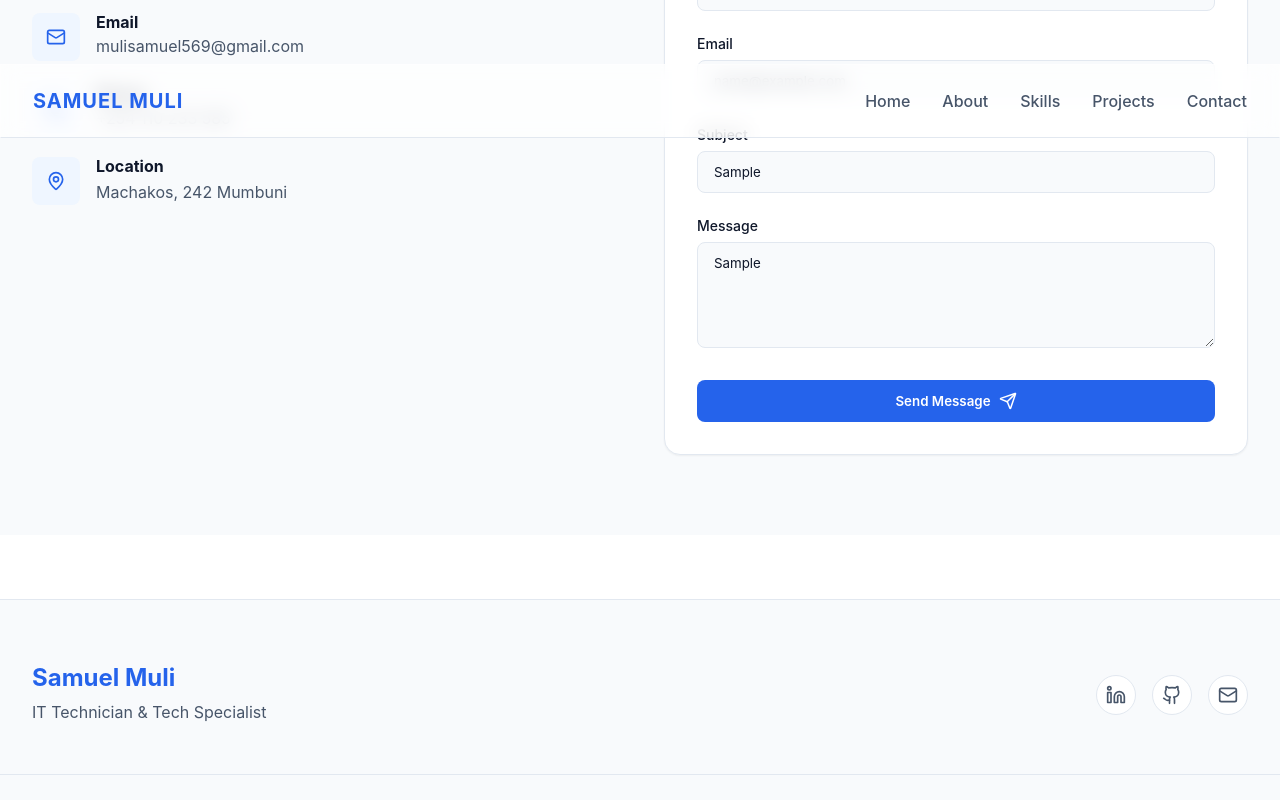
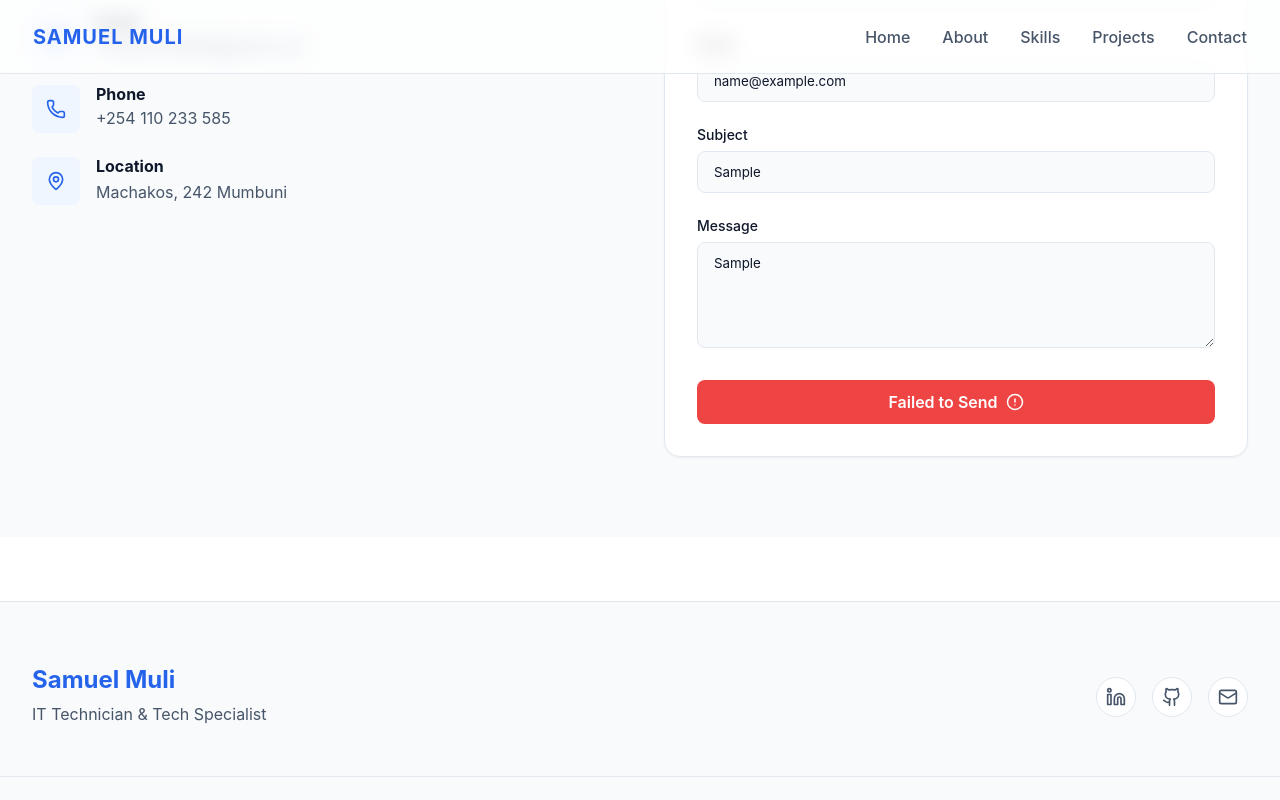
Before and after one commit to SPECIALIST301/sam-portfolio, a React (Vite) app: page / in a window 1280 px wide. Both pictures are taken after typing "Sample", "name@example.com", "Sample", "Sample" into the empty fields and a click on the button "Send Message". Shown: the part 4611-5411 px from the top of the page. Built offline with nearby package versions, Linux system fonts and the light colour scheme; no server answers.

Commit message:
Update Contact.tsx

```diff
--- a/src/sections/Contact.tsx
+++ b/src/sections/Contact.tsx
@@ -1,8 +1,40 @@
-import React from 'react';
+import React, { useState } from 'react';
 import './Contact.css';
-import { Mail, Phone, MapPin, Send } from 'lucide-react';
+import { Mail, Phone, MapPin, Send, CheckCircle2, AlertCircle } from 'lucide-react';
 
 const Contact: React.FC = () => {
+    const [status, setStatus] = useState<string>('');
+
+    const handleSubmit = async (e: React.FormEvent<HTMLFormElement>) => {
+        e.preventDefault();
+        setStatus('Sending...');
+
+        const form = e.currentTarget;
+        const formData = new FormData(form);
+
+        // --- Web3Forms Access Key --- //
+        formData.append("access_key", "f9a47fce-b6ca-4ff6-b415-567dd9347c07");
+
+        try {
+            const response = await fetch("https://api.web3forms.com/submit", {
+                method: "POST",
+                body: formData
+            });
+
+            const data = await response.json();
+
+            if (data.success) {
+                setStatus('Success');
+                form.reset();
+                setTimeout(() => setStatus(''), 5000);
+            } else {
+                setStatus('Error');
+            }
+        } catch (error) {
+            setStatus('Error');
+        }
+    };
+
     return (
         <section id="contact" className="section bg-secondary contact-section">
             <div className="container">
@@ -35,26 +67,41 @@ const Contact: React.FC = () => {
                     </div>
 
                     <div className="contact-form-container glass">
-                        <form className="contact-form" onSubmit={(e) => e.preventDefault()}>
+                        <form className="contact-form" onSubmit={handleSubmit}>
+                            {/* Hidden fields for Web3Forms options */}
+                            <input type="hidden" name="subject" value="New Contact Form Submission - Portfolio" />
+                            <input type="hidden" name="from_name" value="Your Portfolio Website" />
+
                             <div className="form-group">
                                 <label htmlFor="name">Name</label>
-                                <input type="text" id="name" placeholder="Your Name" required />
+                                <input type="text" id="name" name="name" placeholder="Your Name" required />
                             </div>
                             <div className="form-group">
                                 <label htmlFor="email">Email</label>
-                                <input type="email" id="email" placeholder="your.email@example.com" required />
+                                <input type="email" id="email" name="email" placeholder="your.email@example.com" required />
                             </div>
                             <div className="form-group">
-                                <label htmlFor="subject">Subject</label>
-                                <input type="text" id="subject" placeholder="How can I help you?" required />
+                                <label htmlFor="user_subject">Subject</label>
+                                <input type="text" id="user_subject" name="user_subject" placeholder="How can I help you?" required />
                             </div>
                             <div className="form-group">
                                 <label htmlFor="message">Message</label>
-                                <textarea id="message" rows={5} placeholder="Message..." required></textarea>
+                                <textarea id="message" name="message" rows={5} placeholder="Message..." required></textarea>
                             </div>
-                            <button type="submit" className="btn btn-primary submit-btn">
-                                Send Message <Send size={18} />
-                            </button>
+
+                            {status === 'Success' ? (
+                                <div className="btn submit-btn" style={{backgroundColor: '#10b981', color: 'white', display: 'flex', justifyContent: 'center', gap: '8px', cursor: 'default'}}>
+                                    Message Sent! <CheckCircle2 size={18} />
+                                </div>
+                            ) : status === 'Error' ? (
+                                <div className="btn submit-btn" style={{backgroundColor: '#ef4444', color: 'white', display: 'flex', justifyContent: 'center', gap: '8px', cursor: 'default'}}>
+                                    Failed to Send <AlertCircle size={18} />
+                                </div>
+                            ) : (
+                                <button type="submit" className="btn btn-primary submit-btn" disabled={status === 'Sending...'}>
+                                    {status === 'Sending...' ? 'Sending...' : <>Send Message <Send size={18} /></>}
+                                </button>
+                            )}
                         </form>
                     </div>
                 </div>
```
